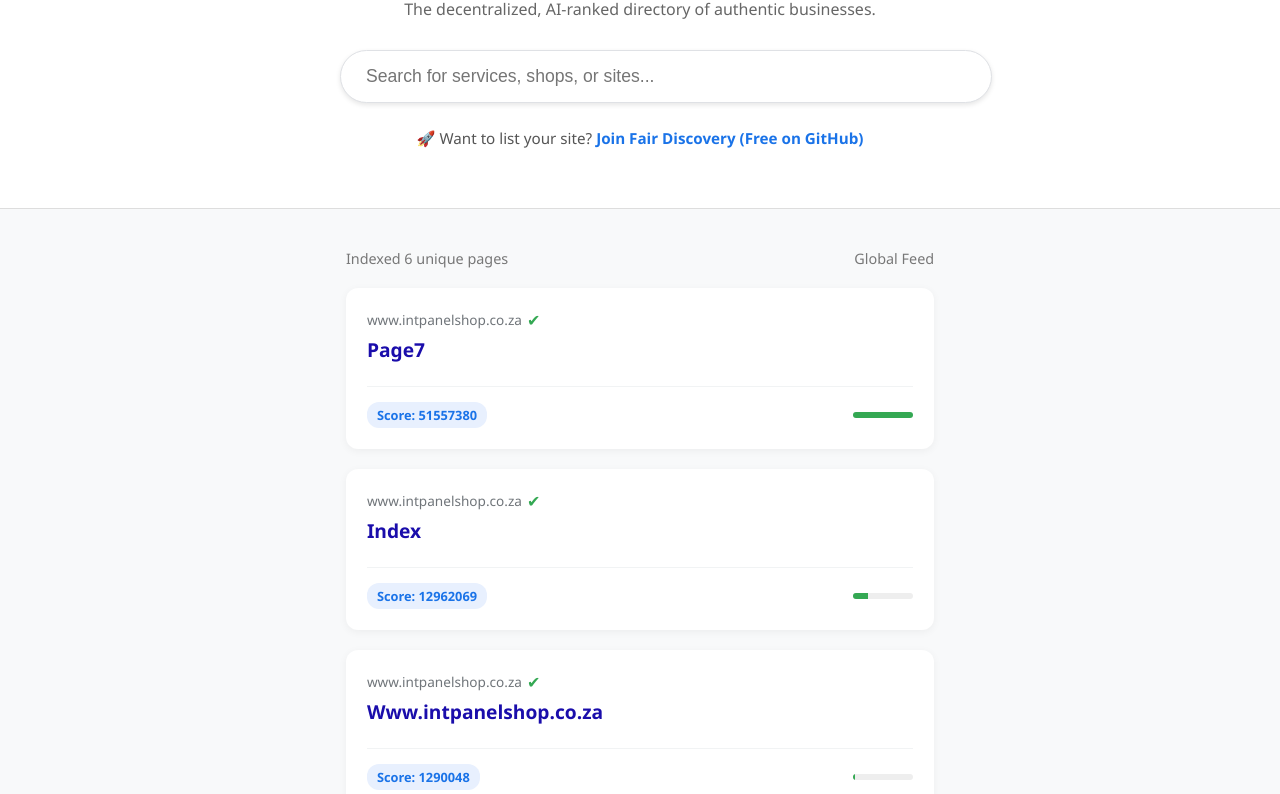
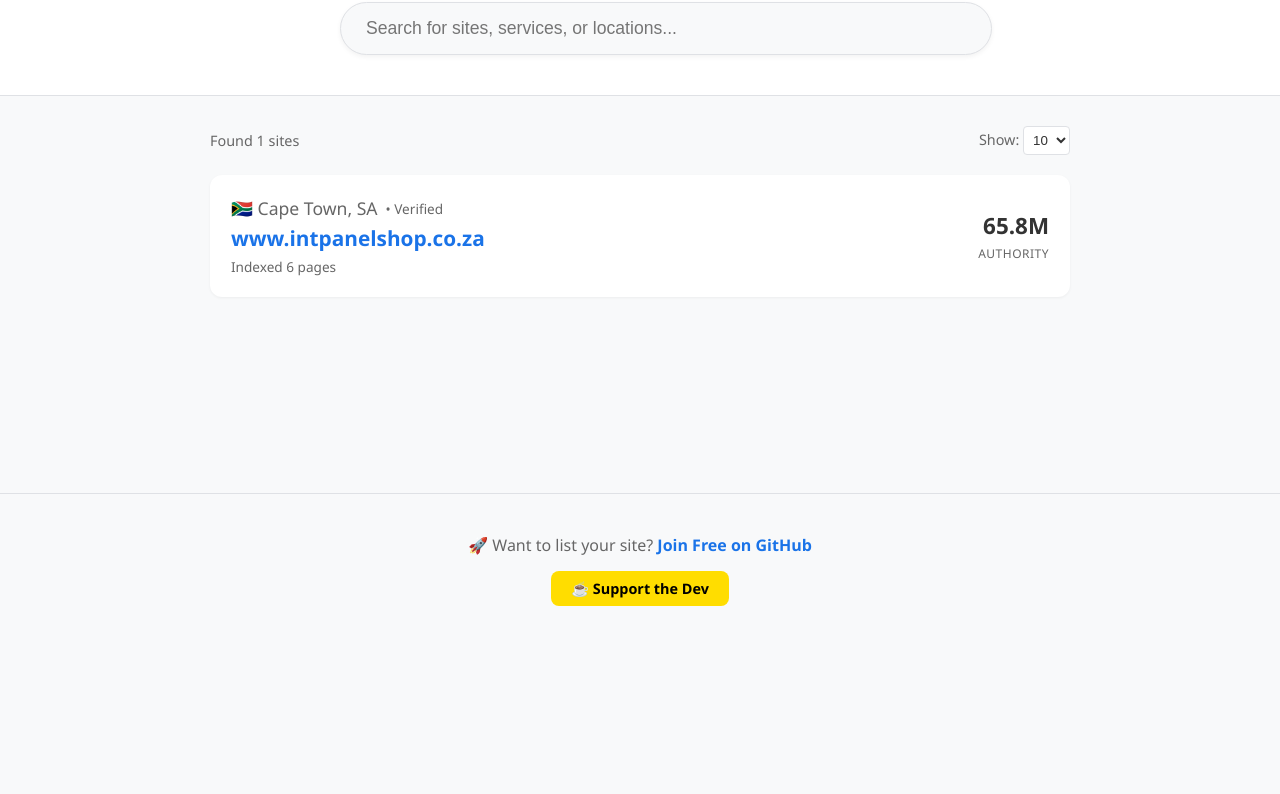
Before and after one commit to Jotto1988/fair-discovery, a plain HTML site: page aggregator/index.html in a window 1280 px wide. Shown: the part 154-948 px from the top of the page. After the commit the page ends 800 px from the top, so only its background shows below. Drawn offline with Linux system fonts and the light colour scheme.

Commit message:
Update index.html

```diff
--- a/aggregator/index.html
+++ b/aggregator/index.html
@@ -5,185 +5,285 @@
     <meta name="viewport" content="width=device-width, initial-scale=1.0">
     <title>Fair Discovery Directory</title>
     <style>
-        :root { --primary: #1a73e8; --bg: #f8f9fa; --card-bg: #ffffff; }
-        body { font-family: 'Segoe UI', Roboto, Helvetica, Arial, sans-serif; background-color: var(--bg); color: #333; margin: 0; padding: 0; display: flex; flex-direction: column; min-height: 100vh; }
+        /* --- CSS VARIABLES FOR THEMING --- */
+        :root {
+            --primary: #1a73e8;
+            --bg: #f8f9fa;
+            --card-bg: #ffffff;
+            --text: #333;
+            --text-sub: #666;
+            --border: #dfe1e5;
+            --shadow: rgba(0,0,0,0.05);
+        }
 
-        /* Hero Search Section */
-        header { background: white; padding: 60px 20px; text-align: center; border-bottom: 1px solid #ddd; }
-        h1 { color: var(--primary); margin-bottom: 10px; font-size: 2.5rem; letter-spacing: -1px; }
-        h1 span { color: #333; font-weight: 300; }
-        .subtitle { color: #666; max-width: 600px; margin: 0 auto 30px auto; }
+        [data-theme="dark"] {
+            --primary: #8ab4f8;
+            --bg: #202124;
+            --card-bg: #303134;
+            --text: #e8eaed;
+            --text-sub: #9aa0a6;
+            --border: #3c4043;
+            --shadow: rgba(0,0,0,0.3);
+        }
 
-        .search-box {
-            max-width: 600px; margin: 0 auto; position: relative;
+        body { font-family: 'Segoe UI', Roboto, Helvetica, Arial, sans-serif; background-color: var(--bg); color: var(--text); margin: 0; padding: 0; display: flex; flex-direction: column; min-height: 100vh; transition: background 0.3s; }
+
+        /* HEADER & SEARCH */
+        header { background: var(--card-bg); padding: 40px 20px; text-align: center; border-bottom: 1px solid var(--border); position: relative; }
+        .theme-toggle { position: absolute; top: 20px; right: 20px; background: none; border: 1px solid var(--border); color: var(--text); padding: 8px 12px; border-radius: 20px; cursor: pointer; font-size: 0.9rem; }
+        .theme-toggle:hover { background: var(--bg); }
+
+        h1 { color: var(--primary); margin: 0 0 10px 0; font-size: 2.2rem; letter-spacing: -1px; }
+        h1 span { color: var(--text); font-weight: 300; }
+        .subtitle { color: var(--text-sub); margin-bottom: 30px; }
+
+        .search-box { max-width: 600px; margin: 0 auto; }
+        input {
+            width: 100%; padding: 15px 25px; border-radius: 50px; border: 1px solid var(--border);
+            background: var(--bg); color: var(--text); font-size: 1.1rem; outline: none;
+            box-shadow: 0 2px 5px var(--shadow); transition: all 0.3s ease;
         }
-        input {
-            width: 100%; padding: 15px 25px; border-radius: 50px; border: 1px solid #dfe1e5;
-            font-size: 1.1rem; outline: none; box-shadow: 0 2px 5px rgba(0,0,0,0.1);
-            transition: all 0.3s ease;
-        }
-        input:focus { box-shadow: 0 4px 12px rgba(0,0,0,0.15); border-color: var(--primary); }
+        input:focus { border-color: var(--primary); box-shadow: 0 4px 12px var(--shadow); }
 
-        /* Join Link Styling */
-        .join-link { margin-top: 25px; font-size: 0.95rem; color: #555; }
-        .join-link a { color: var(--primary); text-decoration: none; font-weight: 600; }
-        .join-link a:hover { text-decoration: underline; }
+        /* RESULTS GRID */
+        .container { max-width: 900px; margin: 30px auto; padding: 0 20px; flex: 1; width: 100%; box-sizing: border-box; }
 
-        /* Grid Results */
-        .container { max-width: 1000px; margin: 40px auto; padding: 0 20px; flex: 1; }
-        .stats-bar { margin-bottom: 20px; color: #777; font-size: 0.9rem; display: flex; justify-content: space-between; }
-
-        .grid { display: grid; grid-template-columns: repeat(auto-fill, minmax(300px, 1fr)); gap: 20px; }
+        .controls-bar { display: flex; justify-content: space-between; align-items: center; margin-bottom: 20px; color: var(--text-sub); font-size: 0.9rem; }
+        select { background: var(--card-bg); color: var(--text); border: 1px solid var(--border); padding: 5px; border-radius: 4px; }
 
         .card {
-            background: var(--card-bg); border-radius: 12px; padding: 20px;
-            box-shadow: 0 2px 8px rgba(0,0,0,0.05); transition: transform 0.2s;
-            border: 1px solid transparent;
-            display: flex; flex-direction: column; justify-content: space-between;
+            background: var(--card-bg); border-radius: 12px; padding: 20px; margin-bottom: 15px;
+            box-shadow: 0 1px 3px var(--shadow); border: 1px solid transparent;
+            display: flex; justify-content: space-between; align-items: center;
+            transition: transform 0.2s;
         }
-        .card:hover { transform: translateY(-3px); border-color: #e0e0e0; box-shadow: 0 8px 16px rgba(0,0,0,0.1); }
+        .card:hover { transform: translateY(-2px); box-shadow: 0 4px 8px var(--shadow); border-color: var(--border); }
 
-        .card-domain { font-size: 0.85rem; color: #70757a; margin-bottom: 5px; display: flex; align-items: center; gap: 5px; }
-        .card-title { font-size: 1.2rem; color: #1a0dab; text-decoration: none; font-weight: 600; margin-bottom: 8px; display: block; overflow: hidden; text-overflow: ellipsis; }
+        .card-left { flex: 1; }
+        .domain-row { display: flex; align-items: center; gap: 8px; font-size: 0.85rem; color: var(--text-sub); margin-bottom: 4px; }
+        .flag { font-size: 1.1rem; }
+        .card-title { font-size: 1.3rem; color: var(--primary); text-decoration: none; font-weight: 600; display: block; }
         .card-title:hover { text-decoration: underline; }
+        .meta-info { font-size: 0.85rem; color: var(--text-sub); margin-top: 5px; }
 
-        .ai-score {
-            margin-top: 15px; padding-top: 15px; border-top: 1px solid #f1f3f4;
-            display: flex; align-items: center; justify-content: space-between;
+        .card-right { text-align: right; padding-left: 20px; min-width: 100px; }
+        .score-badge { font-size: 1.4rem; font-weight: bold; color: var(--text); display: block; }
+        .score-label { font-size: 0.75rem; color: var(--text-sub); text-transform: uppercase; letter-spacing: 0.5px; }
+
+        /* PAGINATION */
+        .pagination { display: flex; justify-content: center; gap: 5px; margin-top: 40px; }
+        .page-btn {
+            background: var(--card-bg); border: 1px solid var(--border); color: var(--text);
+            padding: 8px 12px; border-radius: 6px; cursor: pointer; user-select: none;
         }
-        .badge {
-            background: #e8f0fe; color: var(--primary); padding: 4px 10px;
-            border-radius: 12px; font-size: 0.8rem; font-weight: bold;
+        .page-btn:hover { background: var(--bg); }
+        .page-btn.active { background: var(--primary); color: white; border-color: var(--primary); }
+        .page-btn:disabled { opacity: 0.5; cursor: default; }
+
+        /* FOOTER */
+        footer { text-align: center; padding: 40px 20px; margin-top: 60px; border-top: 1px solid var(--border); color: var(--text-sub); }
+        .join-link a { color: var(--primary); text-decoration: none; font-weight: 600; }
+
+        .bmc-button {
+            display: inline-flex; align-items: center; gap: 10px; background-color: #FFDD00; color: #000;
+            padding: 8px 20px; border-radius: 8px; margin-top: 15px; text-decoration: none; font-weight: 700; font-size: 0.9rem;
         }
-        .score-bar { width: 60px; height: 6px; background: #eee; border-radius: 3px; overflow: hidden; }
-        .score-fill { height: 100%; background: #34a853; }
-
-        .loader { text-align: center; padding: 50px; color: #888; }
-        .verified { color: #34a853; font-size: 1rem; }
-
-        /* Footer & BMC Button */
-        footer {
-            text-align: center; padding: 40px 20px; margin-top: 60px;
-            border-top: 1px solid #eaeaea; background: white; color: #777;
-        }
-        .bmc-button {
-            display: inline-flex; align-items: center; gap: 10px;
-            background-color: #FFDD00; color: #000000;
-            padding: 10px 25px; border-radius: 8px; margin-top: 15px;
-            text-decoration: none; font-weight: 700; font-size: 1rem; font-family: 'Lato', sans-serif;
-            box-shadow: 0 4px 6px rgba(0,0,0,0.1); transition: transform 0.2s;
-        }
-        .bmc-button:hover { transform: translateY(-2px); box-shadow: 0 6px 12px rgba(0,0,0,0.15); }
-        .bmc-button img { height: 25px; }
     </style>
 </head>
 <body>
 
 <header>
+    <button class="theme-toggle" onclick="toggleTheme()">🌙 Dark Mode</button>
     <h1>Fair <span>Discovery</span></h1>
-    <p class="subtitle">The decentralized, AI-ranked directory of authentic businesses.</p>
+    <p class="subtitle">The decentralized, AI-ranked directory.</p>
 
     <div class="search-box">
-        <input type="text" id="searchInput" placeholder="Search for services, shops, or sites...">
-    </div>
-
-    <div class="join-link">
-        🚀 Want to list your site?
-        <a href="https://github.com/fair-collective/fair-discovery/tree/main/public" target="_blank">
-            Join Fair Discovery (Free on GitHub)
-        </a>
+        <input type="text" id="searchInput" placeholder="Search for sites, services, or locations...">
     </div>
 </header>
 
 <div class="container">
-    <div class="stats-bar">
-        <span id="siteCount">Loading directory...</span>
-        <span>Global Feed</span>
+    <div class="controls-bar">
+        <span id="statsLabel">Loading...</span>
+        <div>
+            Show:
+            <select id="limitSelect" onchange="changeLimit()">
+                <option value="10">10</option>
+                <option value="25">25</option>
+                <option value="50">50</option>
+            </select>
+        </div>
     </div>
 
-    <div id="resultsGrid" class="grid">
-        <div class="loader">Connecting to Fair Discovery Network...</div>
-    </div>
+    <div id="resultsGrid"></div>
+    <div class="pagination" id="paginationControls"></div>
 </div>
 
 <footer>
-    <p>Fair Discovery is open source and free for everyone.</p>
+    <div class="join-link">
+        🚀 Want to list your site? <a href="https://github.com/fair-collective/fair-discovery/tree/main/public" target="_blank">Join Free on GitHub</a>
+    </div>
     <a href="https://www.buymeacoffee.com/Prinymity" target="_blank" class="bmc-button">
-        <img src="https://cdn.buymeacoffee.com/buttons/bmc-new-btn-logo.svg" alt="Buy me a coffee">
-        <span>Support the Dev</span>
+        ☕ Support the Dev
     </a>
 </footer>
 
 <script>
     const FEED_URL = 'data.json';
-    let allData = [];
+    let rawData = [];      // The raw pages from JSON
+    let groupedData = [];  // Data grouped by domain
+    let currentPage = 1;
+    let limit = 10;
 
+    // 1. Theme Logic
+    function toggleTheme() {
+        const body = document.body;
+        const isDark = body.getAttribute('data-theme') === 'dark';
+        body.setAttribute('data-theme', isDark ? 'light' : 'dark');
+        document.querySelector('.theme-toggle').innerText = isDark ? '🌙 Dark Mode' : '☀️ Light Mode';
+    }
+
+    // 2. Fetch & Group Data
     async function init() {
         try {
-            const response = await fetch(FEED_URL + '?' + Date.now());
-            if (!response.ok) throw new Error("Network response was not ok");
-            const json = await response.json();
+            const res = await fetch(FEED_URL + '?' + Date.now());
+            const json = await res.json();
+            rawData = json.pages || [];
 
-            allData = json.pages || [];
-            document.getElementById('siteCount').innerText = `Indexed ${allData.length} unique pages`;
-            render(allData);
-        } catch (error) {
-            document.getElementById('resultsGrid').innerHTML = `
-                <div style="text-align:center; color:#888;">
-                    <p><strong>Database Building...</strong></p>
-                    <p style="font-size:0.9em">The aggregator is currently scanning the network.</p>
-                    <p style="font-size:0.8em">Check back in 10 minutes.</p>
-                </div>`;
+            // GROUPING LOGIC: Combine pages into Domains
+            const domainMap = {};
+
+            rawData.forEach(page => {
+                try {
+                    // Extract Domain (e.g., www.intpanelshop.co.za)
+                    // If URL doesn't have protocol, add it to parse correctly
+                    const urlStr = page.url.startsWith('http') ? page.url : 'https://' + page.url;
+                    const urlObj = new URL(urlStr);
+                    const domain = urlObj.hostname;
+
+                    if (!domainMap[domain]) {
+                        domainMap[domain] = {
+                            domain: domain,
+                            fullUrl: urlObj.origin,
+                            totalScore: 0,
+                            pageCount: 0,
+                            flag: getFlag(domain)
+                        };
+                    }
+                    domainMap[domain].totalScore += page.score;
+                    domainMap[domain].pageCount++;
+                } catch (e) { console.warn("Invalid URL:", page.url); }
+            });
+
+            // Convert map to array and sort by Total Score
+            groupedData = Object.values(domainMap).sort((a, b) => b.totalScore - a.totalScore);
+
+            render();
+        } catch (err) {
+            document.getElementById('resultsGrid').innerHTML = `<p style="text-align:center">Database Building... Check back soon.</p>`;
         }
     }
 
-    function render(items) {
+    // 3. Flag Logic (Auto-detect based on TLD)
+    function getFlag(domain) {
+        if (domain.endsWith('.za')) return '🇿🇦 Cape Town, SA';
+        if (domain.endsWith('.uk')) return '🇬🇧 United Kingdom';
+        if (domain.endsWith('.au')) return '🇦🇺 Australia';
+        if (domain.endsWith('.de')) return '🇩🇪 Germany';
+        if (domain.endsWith('.fr')) return '🇫🇷 France';
+        if (domain.endsWith('.br')) return '🇧🇷 Brazil';
+        return '🌐 Global';
+    }
+
+    // 4. Render Results
+    function render() {
         const grid = document.getElementById('resultsGrid');
         grid.innerHTML = '';
 
-        if (items.length === 0) {
-            grid.innerHTML = '<p style="text-align:center; width:100%;">No results found matching your search.</p>';
+        // Search Filter
+        const term = document.getElementById('searchInput').value.toLowerCase();
+        const filtered = groupedData.filter(item => item.domain.toLowerCase().includes(term));
+
+        document.getElementById('statsLabel').innerText = `Found ${filtered.length} sites`;
+
+        // Pagination Slice
+        const totalPages = Math.ceil(filtered.length / limit);
+        if (currentPage > totalPages) currentPage = 1;
+
+        const start = (currentPage - 1) * limit;
+        const end = start + limit;
+        const pageItems = filtered.slice(start, end);
+
+        if (pageItems.length === 0) {
+            grid.innerHTML = '<p style="text-align:center">No results found.</p>';
             return;
         }
 
-        const maxScore = Math.max(...items.map(i => i.score)) || 100;
-
-        items.forEach(item => {
-            const displayUrl = item.url.replace(/^https?:\/\//, '').replace(/\/$/, '');
-            const safeLink = item.url.startsWith('http') ? item.url : 'https://' + item.url;
-            const percent = Math.min(100, Math.round((item.score / maxScore) * 100));
-
-            let title = displayUrl.split('/').pop().replace(/-/g, ' ').replace('.html', '');
-            if (!title || title === displayUrl.split('/')[0]) {
-                title = displayUrl.split('/')[0];
-            }
-            title = title.charAt(0).toUpperCase() + title.slice(1);
-
+        pageItems.forEach(item => {
             const card = `
                 <div class="card">
-                    <div>
-                        <div class="card-domain">
-                            ${displayUrl.split('/')[0]} <span class="verified">✔</span>
+                    <div class="card-left">
+                        <div class="domain-row">
+                            <span class="flag">${item.flag}</span>
+                            <span>• Verified</span>
                         </div>
-                        <a href="${safeLink}" target="_blank" class="card-title">${title}</a>
+                        <a href="${item.fullUrl}" target="_blank" class="card-title">${item.domain}</a>
+                        <div class="meta-info">Indexed ${item.pageCount} pages</div>
                     </div>
-                    <div class="ai-score">
-                        <span class="badge">Score: ${item.score}</span>
-                        <div class="score-bar" title="Engagement Strength">
-                            <div class="score-fill" style="width: ${percent}%"></div>
-                        </div>
+                    <div class="card-right">
+                        <span class="score-badge">${formatScore(item.totalScore)}</span>
+                        <span class="score-label">Authority</span>
                     </div>
                 </div>
             `;
             grid.insertAdjacentHTML('beforeend', card);
         });
+
+        renderPagination(totalPages);
     }
 
-    document.getElementById('searchInput').addEventListener('input', (e) => {
-        const term = e.target.value.toLowerCase();
-        const filtered = allData.filter(item => item.url.toLowerCase().includes(term));
-        render(filtered);
-    });
+    function formatScore(num) {
+        if (num > 1000000) return (num / 1000000).toFixed(1) + 'M';
+        if (num > 1000) return (num / 1000).toFixed(1) + 'k';
+        return num;
+    }
+
+    // 5. Render Pagination Controls
+    function renderPagination(totalPages) {
+        const container = document.getElementById('paginationControls');
+        container.innerHTML = '';
+        if (totalPages <= 1) return;
+
+        // Prev
+        container.insertAdjacentHTML('beforeend', `<button class="page-btn" onclick="changePage(${currentPage - 1})" ${currentPage === 1 ? 'disabled' : ''}>«</button>`);
+
+        // Numbers (Simplified logic for now)
+        for (let i = 1; i <= totalPages; i++) {
+            // Show only first few, current, and last (simple version: show all if under 10)
+            if (totalPages > 10 && Math.abs(currentPage - i) > 2 && i !== 1 && i !== totalPages) continue;
+
+            container.insertAdjacentHTML('beforeend',
+                `<button class="page-btn ${i === currentPage ? 'active' : ''}" onclick="changePage(${i})">${i}</button>`
+            );
+        }
+
+        // Next
+        container.insertAdjacentHTML('beforeend', `<button class="page-btn" onclick="changePage(${currentPage + 1})" ${currentPage === totalPages ? 'disabled' : ''}>»</button>`);
+    }
+
+    function changePage(num) {
+        currentPage = num;
+        render();
+        window.scrollTo(0, 0);
+    }
+
+    function changeLimit() {
+        limit = parseInt(document.getElementById('limitSelect').value);
+        currentPage = 1;
+        render();
+    }
+
+    document.getElementById('searchInput').addEventListener('input', () => { currentPage = 1; render(); });
 
     init();
 </script>
```
